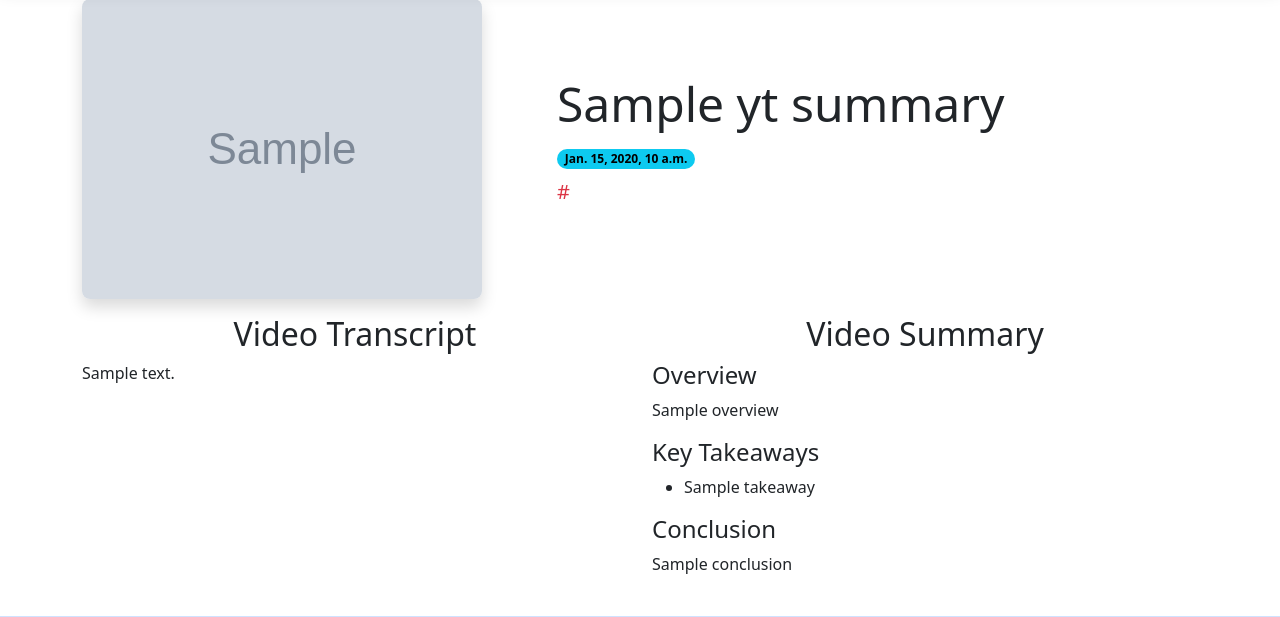
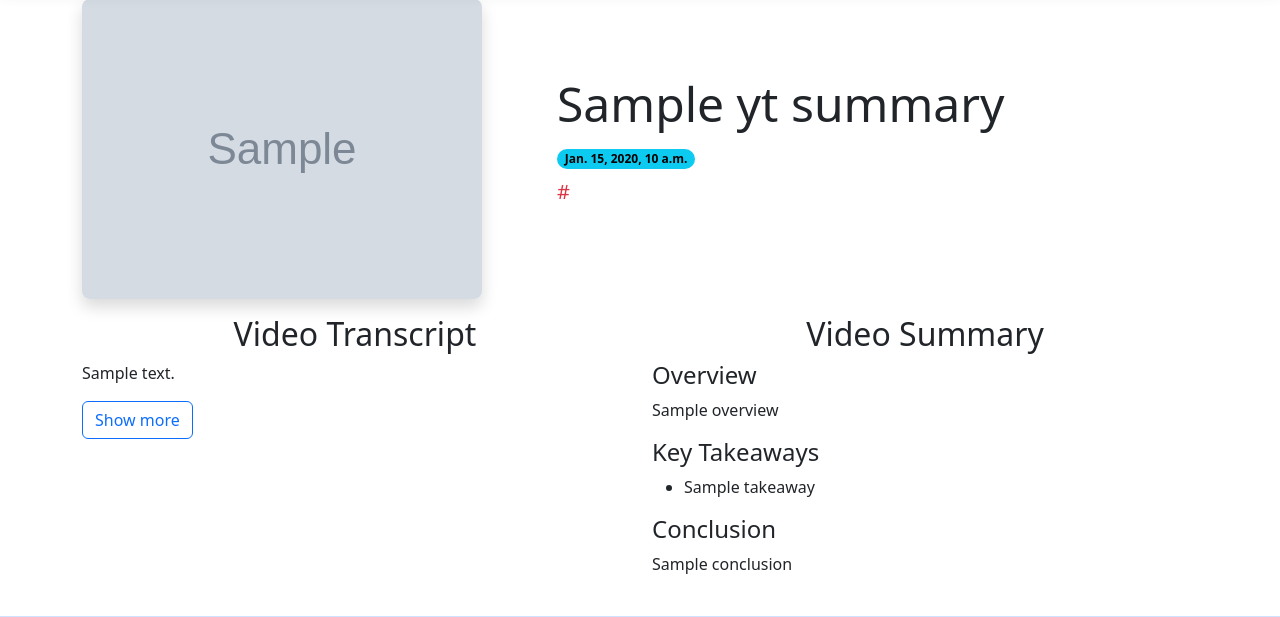
Before and after one commit to capiedrav/youtube-summarizer, a Django app: template source/summarizer_app/templates/summarizer_app/video_summary.html in a window 1280 px wide. Shown: the part 73-690 px from the top of the page. Run offline with Django 3.2, Linux system fonts and the light colour scheme; the template is opened without the code that fills it: most values are stand-ins (such as "Sample title", 1, 10 or a date in 2020); grey boxes marked "Sample" are stand-in pictures; some libraries are stand-ins or nearby versions.

Commit message:
truncate transcript in video_summary.html
(cherry picked from commit ba2352c75399f811303f4c49a01f81f863b62a97)

```diff
--- a/source/summarizer_app/templates/summarizer_app/video_summary.html
+++ b/source/summarizer_app/templates/summarizer_app/video_summary.html
@@ -15,11 +15,12 @@
   </div>
   <div class="row my-2">
     {# order class (from flex utility) enables reordering these columns responsively #}
-    <div class="col-md order-2 order-md-1">
+    <div class="col-12 col-md-6 order-2 order-md-1">
       <h2 class="my-2 text-center">Video Transcript</h2>
-      <p>{{ yt_summary.video_text }}</p>
+      <p class="text-truncate" id="transcript">{{ yt_summary.video_text }}</p>
+      <button class="btn btn-outline-primary" id="transcript-button" type="button">Show more</button>
     </div>
-    <div class="col-md order-1 order-md-2">
+    <div class="col-12 col-md-6 order-1 order-md-2">
       <h2 class="my-2 text-center">Video Summary</h2>
       <h4>Overview</h4>
       <p>{{ video_summary.overview }}</p>
@@ -34,3 +35,19 @@
     </div>
   </div>
 {% endblock %}
+{% block js_script %}
+  <script>
+    transcript = document.querySelector("#transcript");
+    expandButton = document.querySelector("#transcript-button");
+    expandButton.addEventListener("click", ()=>{
+        // on each button click show more or less of the text transcript
+
+        transcript.classList.toggle("text-truncate");
+
+        if (expandButton.innerText === "Show more")
+            expandButton.innerText = "Show less";
+        else
+            expandButton.innerText = "Show more";
+    });
+  </script>
+{% endblock %}
```
